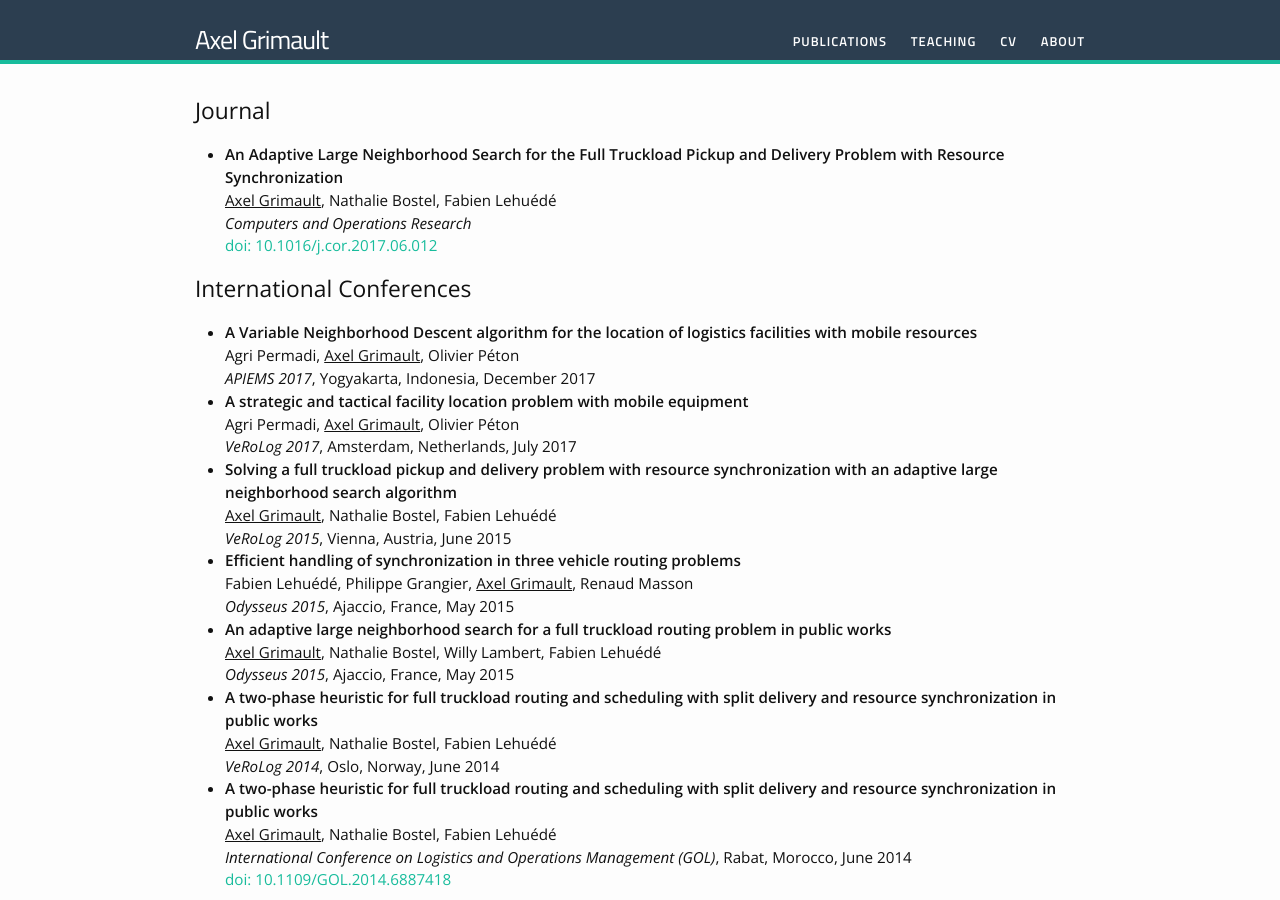
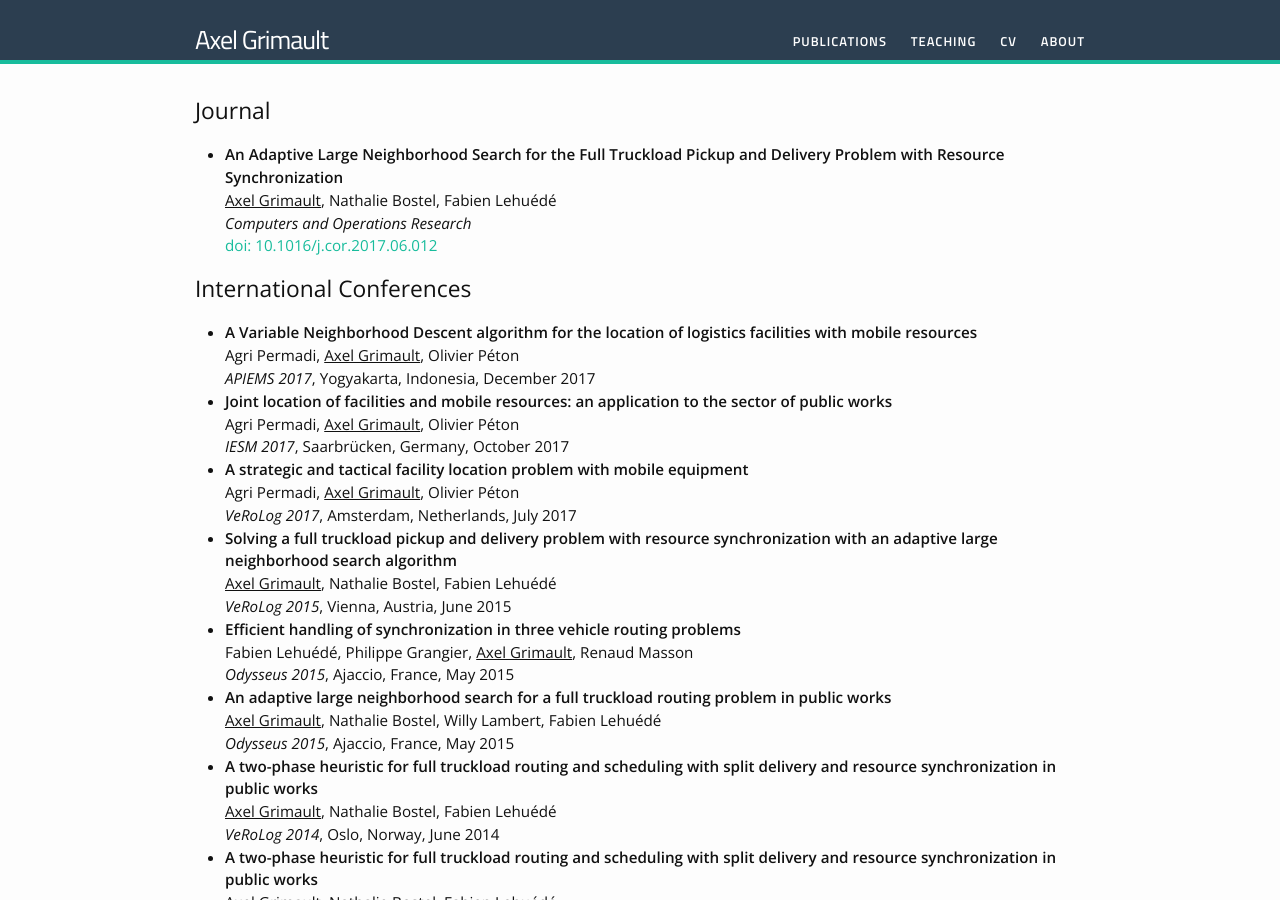
Before and after one commit to biblik/biblik.github.io, a Jekyll site: the page built from publications.md, in a window 1280 px wide and 900 px high. Built offline with Jekyll 4.4.1, drawn with Linux system fonts in a browser that asks for light colours.

Commit message:
Add conference IESM

```diff
--- a/publications.md
+++ b/publications.md
@@ -14,6 +14,9 @@ permalink: /publications/
 - **A Variable Neighborhood Descent algorithm for the location of logistics facilities with mobile resources**<br>
 Agri Permadi, <u>Axel Grimault</u>, Olivier Péton<br>
 *APIEMS 2017*, Yogyakarta, Indonesia, December 2017
+- **Joint location of facilities and mobile resources: an application to the sector of public works**<br>
+Agri Permadi, <u>Axel Grimault</u>, Olivier Péton<br>
+*IESM 2017*, Saarbrücken, Germany, October 2017
 - **A strategic and tactical facility location problem with mobile equipment**<br>
 Agri Permadi, <u>Axel Grimault</u>, Olivier Péton<br>
 *VeRoLog 2017*, Amsterdam, Netherlands, July 2017
```
